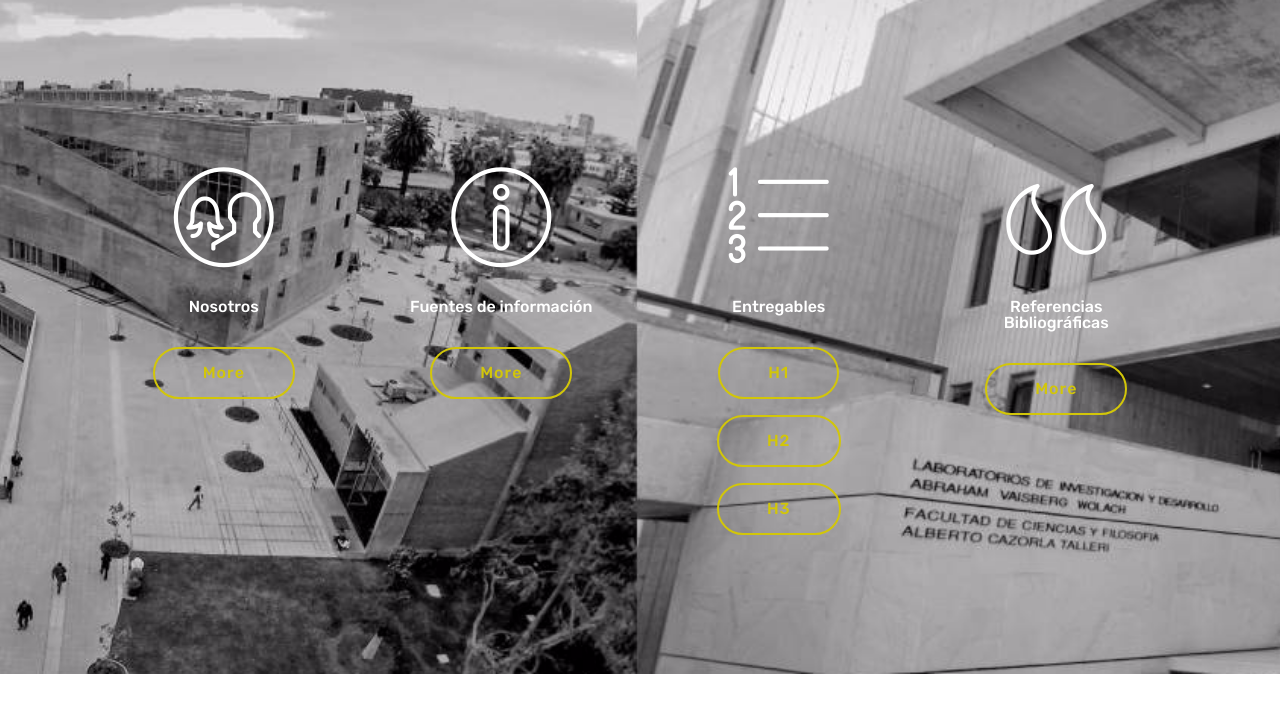
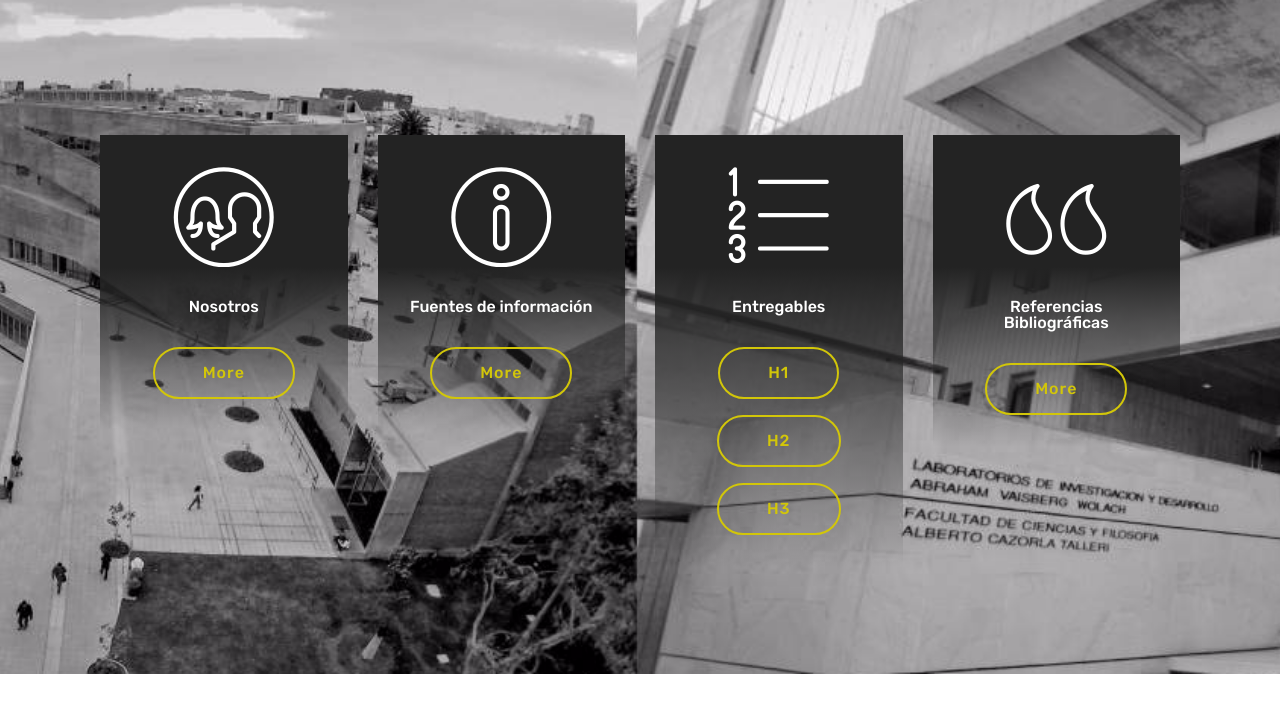
Before and after one commit to gpi05equipo04/anemiaenelperu, a plain HTML site: page index.html in a window 1280 px wide. Drawn offline with Linux system fonts and the light colour scheme; files whose address does not match are found by name.

Commit message:
create github pages

```diff
--- a/assets/mobirise/css/mbr-additional.css
+++ b/assets/mobirise/css/mbr-additional.css
@@ -1390,6 +1390,7 @@ body {
 .cid-r54Hpr1mAV .card-img {
   border-radius: 0;
   padding: 2rem 2rem 0 2rem;
+  background-color: #232323;
 }
 .cid-r54Hpr1mAV .card-img span {
   font-size: 100px;
@@ -1397,6 +1398,8 @@ body {
 }
 .cid-r54Hpr1mAV .card-box {
   padding-bottom: 2rem;
+  background-color: #232323;
+  background: linear-gradient(#232323, transparent);
 }
 .cid-r54Hpr1mAV .card-box .card-title {
   margin: 0;
--- a/index.html
+++ b/index.html
@@ -90,7 +90,7 @@
 </section>
 
 
-  <section class="engine"><a href="https://mobiri.se/f">easy site creator</a></section><script src="assets/web/assets/jquery/jquery.min.js"></script>
+  <section class="engine"><a href="https://mobiri.se">Mobirise</a></section><script src="assets/web/assets/jquery/jquery.min.js"></script>
   <script src="assets/popper/popper.min.js"></script>
   <script src="assets/tether/tether.min.js"></script>
   <script src="assets/bootstrap/js/bootstrap.min.js"></script>
```
Also changed, not shown: 1 other file.
